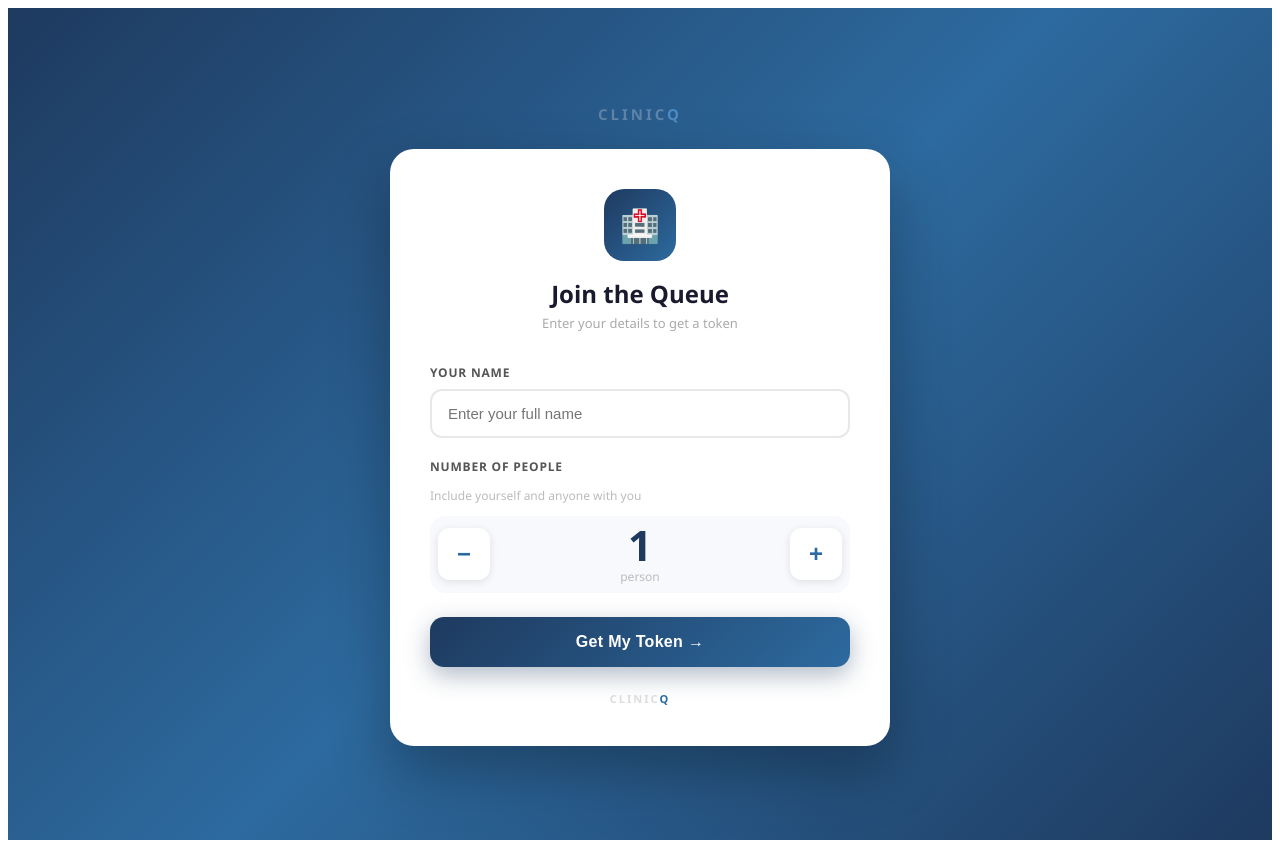
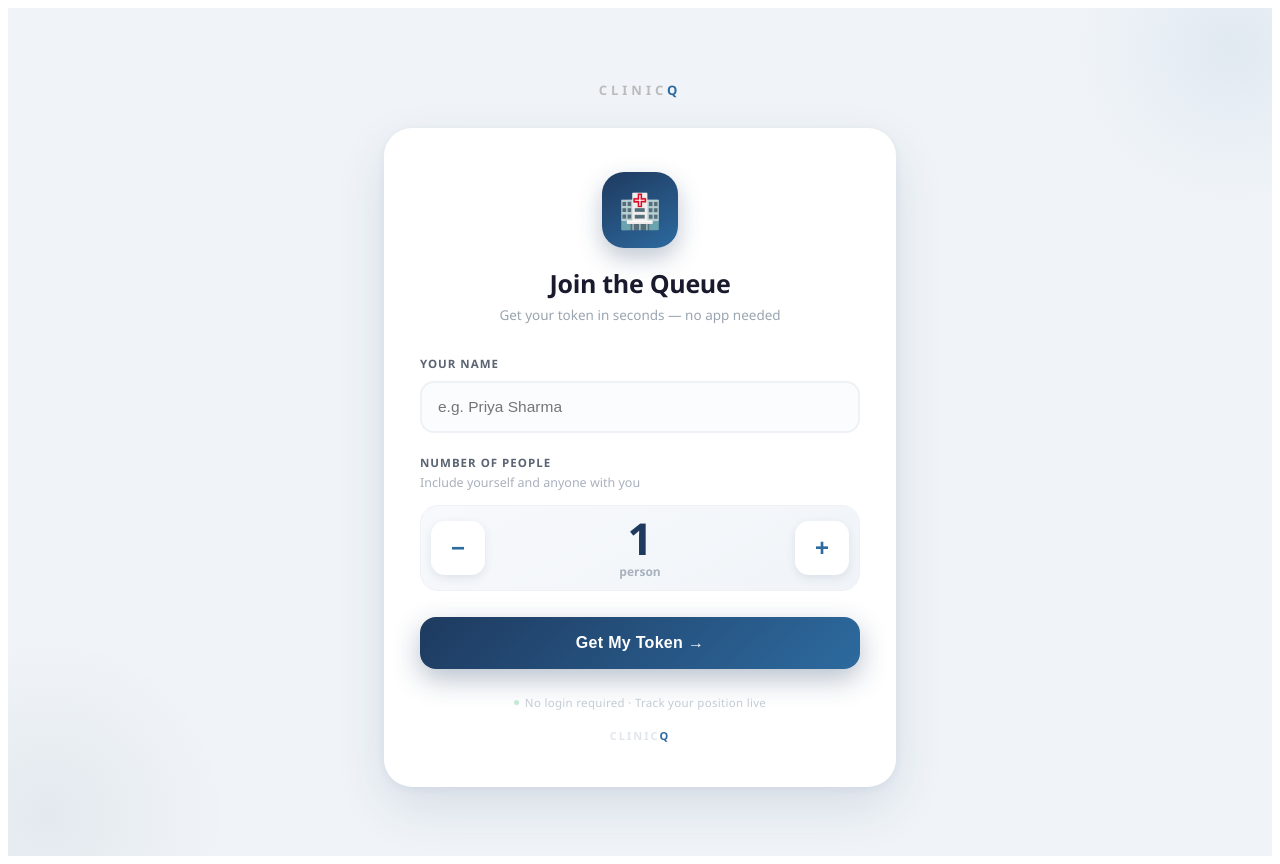
Before and after one commit to Bhavya-13/ClinicQ, a React (Vite) app in the folder client/: page /register in a window 1280 px wide. Built offline with nearby package versions, Linux system fonts and the light colour scheme; no server answers.

Commit message:
Redesign Register page to match Token/Admin visual style

```diff
--- a/client/src/pages/Register.jsx
+++ b/client/src/pages/Register.jsx
@@ -36,85 +36,220 @@ export default function Register() {
   };
 
   return (
-    <div style={{ minHeight: '100vh', background: 'linear-gradient(135deg,#1e3a5f 0%,#2d6a9f 50%,#1e3a5f 100%)', display: 'flex', flexDirection: 'column', alignItems: 'center', justifyContent: 'center', padding: '16px', fontFamily: "'Segoe UI',sans-serif" }}>
+    <div style={{
+      minHeight: '100vh',
+      background: '#f0f4f8',
+      display: 'flex',
+      flexDirection: 'column',
+      alignItems: 'center',
+      justifyContent: 'center',
+      padding: '24px 16px',
+      fontFamily: "'Segoe UI',sans-serif",
+      position: 'relative',
+      overflow: 'hidden',
+    }}>
 
-      <div style={{ marginBottom: '24px', textAlign: 'center' }}>
-        <span style={{ fontSize: '15px', fontWeight: '800', letterSpacing: '3px', textTransform: 'uppercase', color: 'rgba(255,255,255,0.25)' }}>
-          Clinic<span style={{ color: 'rgba(116,185,255,0.5)' }}>Q</span>
+      {/* Subtle decorative background accents */}
+      <div style={{
+        position: 'absolute', top: '-120px', right: '-120px',
+        width: '320px', height: '320px', borderRadius: '50%',
+        background: 'radial-gradient(circle, rgba(45,106,159,0.08) 0%, transparent 70%)',
+      }} />
+      <div style={{
+        position: 'absolute', bottom: '-140px', left: '-140px',
+        width: '360px', height: '360px', borderRadius: '50%',
+        background: 'radial-gradient(circle, rgba(30,58,95,0.06) 0%, transparent 70%)',
+      }} />
+
+      {/* Top brand mark */}
+      <div style={{ marginBottom: '28px', textAlign: 'center', position: 'relative', zIndex: 1 }}>
+        <span style={{ fontSize: '13px', fontWeight: '800', letterSpacing: '4px', textTransform: 'uppercase', color: '#bbb' }}>
+          Clinic<span style={{ color: '#2d6a9f' }}>Q</span>
         </span>
       </div>
 
-      <div style={{ background: 'white', borderRadius: '24px', padding: '40px', width: '100%', maxWidth: '420px', boxShadow: '0 25px 60px rgba(0,0,0,0.3)' }}>
+      <div style={{
+        background: 'white',
+        borderRadius: '28px',
+        padding: '44px 36px',
+        width: '100%',
+        maxWidth: '440px',
+        boxShadow: '0 20px 50px rgba(30,58,95,0.12), 0 2px 8px rgba(30,58,95,0.06)',
+        position: 'relative',
+        zIndex: 1,
+      }}>
 
+        {/* Header */}
         <div style={{ textAlign: 'center', marginBottom: '32px' }}>
-          <div style={{ width: '72px', height: '72px', background: 'linear-gradient(135deg,#1e3a5f,#2d6a9f)', borderRadius: '20px', display: 'flex', alignItems: 'center', justifyContent: 'center', margin: '0 auto 16px', fontSize: '32px' }}>
+          <div style={{
+            width: '76px', height: '76px',
+            background: 'linear-gradient(150deg,#1e3a5f 0%,#2d6a9f 100%)',
+            borderRadius: '22px',
+            display: 'flex', alignItems: 'center', justifyContent: 'center',
+            margin: '0 auto 18px',
+            fontSize: '34px',
+            boxShadow: '0 10px 24px rgba(30,58,95,0.28)',
+          }}>
             🏥
           </div>
-          <h1 style={{ fontSize: '24px', fontWeight: '800', color: '#1a1a2e', margin: '0 0 4px' }}>Join the Queue</h1>
-          <p style={{ color: '#aaa', fontSize: '13px', margin: 0 }}>Enter your details to get a token</p>
+          <h1 style={{ fontSize: '25px', fontWeight: '800', color: '#1a1a2e', margin: '0 0 6px', letterSpacing: '-0.3px' }}>
+            Join the Queue
+          </h1>
+          <p style={{ color: '#9aa5b1', fontSize: '13.5px', margin: 0 }}>
+            Get your token in seconds — no app needed
+          </p>
         </div>
 
         <form onSubmit={handleSubmit}>
 
-          <div style={{ marginBottom: '20px' }}>
-            <label style={{ display: 'block', fontSize: '12px', fontWeight: '700', color: '#555', marginBottom: '8px', textTransform: 'uppercase', letterSpacing: '0.8px' }}>
+          {/* Name field */}
+          <div style={{ marginBottom: '22px' }}>
+            <label style={{
+              display: 'block', fontSize: '11.5px', fontWeight: '700', color: '#5a6472',
+              marginBottom: '10px', textTransform: 'uppercase', letterSpacing: '1px',
+            }}>
               Your Name
             </label>
+            <div style={{ position: 'relative' }}>
               <input
                 type="text"
                 value={name}
                 onChange={e => setName(e.target.value)}
-              placeholder="Enter your full name"
+                placeholder="e.g. Priya Sharma"
                 required
-              style={{ width: '100%', border: '2px solid #e8e8e8', borderRadius: '12px', padding: '14px 16px', fontSize: '15px', color: '#1a1a2e', outline: 'none', boxSizing: 'border-box', transition: 'border-color 0.2s' }}
-              onFocus={e => e.target.style.borderColor = '#2d6a9f'}
-              onBlur={e => e.target.style.borderColor = '#e8e8e8'}
+                style={{
+                  width: '100%',
+                  border: '2px solid #eef1f5',
+                  background: '#fbfcfe',
+                  borderRadius: '14px',
+                  padding: '15px 16px',
+                  fontSize: '15.5px',
+                  color: '#1a1a2e',
+                  outline: 'none',
+                  boxSizing: 'border-box',
+                  transition: 'border-color 0.2s, background 0.2s',
+                }}
+                onFocus={e => { e.target.style.borderColor = '#2d6a9f'; e.target.style.background = '#ffffff'; }}
+                onBlur={e => { e.target.style.borderColor = '#eef1f5'; e.target.style.background = '#fbfcfe'; }}
               />
             </div>
+          </div>
 
-          <div style={{ marginBottom: '24px' }}>
-            <label style={{ display: 'block', fontSize: '12px', fontWeight: '700', color: '#555', marginBottom: '4px', textTransform: 'uppercase', letterSpacing: '0.8px' }}>
+          {/* People stepper */}
+          <div style={{ marginBottom: '26px' }}>
+            <label style={{
+              display: 'block', fontSize: '11.5px', fontWeight: '700', color: '#5a6472',
+              marginBottom: '4px', textTransform: 'uppercase', letterSpacing: '1px',
+            }}>
               Number of People
             </label>
-            <p style={{ fontSize: '12px', color: '#bbb', marginBottom: '12px' }}>Include yourself and anyone with you</p>
-            <div style={{ display: 'flex', alignItems: 'center', justifyContent: 'space-between', background: '#f7f9fc', borderRadius: '16px', padding: '8px' }}>
+            <p style={{ fontSize: '12.5px', color: '#a8b1bd', marginBottom: '14px', marginTop: '2px' }}>
+              Include yourself and anyone with you
+            </p>
+            <div style={{
+              display: 'flex', alignItems: 'center', justifyContent: 'space-between',
+              background: 'linear-gradient(150deg,#f7f9fc,#f0f4f8)',
+              borderRadius: '18px', padding: '10px',
+              border: '1px solid #eef1f5',
+            }}>
               <button type="button" onClick={() => handleNumChange(numPatients - 1)}
-                style={{ width: '52px', height: '52px', borderRadius: '12px', border: 'none', background: 'white', boxShadow: '0 2px 8px rgba(0,0,0,0.1)', fontSize: '24px', fontWeight: '700', color: '#2d6a9f', cursor: 'pointer' }}>
+                style={{
+                  width: '54px', height: '54px', borderRadius: '14px', border: 'none',
+                  background: 'white', boxShadow: '0 3px 10px rgba(30,58,95,0.1)',
+                  fontSize: '24px', fontWeight: '700', color: '#2d6a9f', cursor: 'pointer',
+                  transition: 'transform 0.15s',
+                }}
+                onMouseDown={e => e.currentTarget.style.transform = 'scale(0.94)'}
+                onMouseUp={e => e.currentTarget.style.transform = 'scale(1)'}
+              >
                 −
               </button>
               <div style={{ textAlign: 'center' }}>
-                <div style={{ fontSize: '42px', fontWeight: '900', color: '#1e3a5f', lineHeight: 1 }}>{numPatients}</div>
-                <div style={{ fontSize: '12px', color: '#bbb', marginTop: '2px' }}>{numPatients === 1 ? 'person' : 'people'}</div>
+                <div style={{ fontSize: '44px', fontWeight: '900', color: '#1e3a5f', lineHeight: 1 }}>
+                  {numPatients}
+                </div>
+                <div style={{ fontSize: '12px', color: '#a8b1bd', marginTop: '3px', fontWeight: '600' }}>
+                  {numPatients === 1 ? 'person' : 'people'}
+                </div>
               </div>
               <button type="button" onClick={() => handleNumChange(numPatients + 1)}
-                style={{ width: '52px', height: '52px', borderRadius: '12px', border: 'none', background: 'white', boxShadow: '0 2px 8px rgba(0,0,0,0.1)', fontSize: '24px', fontWeight: '700', color: '#2d6a9f', cursor: 'pointer' }}>
+                style={{
+                  width: '54px', height: '54px', borderRadius: '14px', border: 'none',
+                  background: 'white', boxShadow: '0 3px 10px rgba(30,58,95,0.1)',
+                  fontSize: '24px', fontWeight: '700', color: '#2d6a9f', cursor: 'pointer',
+                  transition: 'transform 0.15s',
+                }}
+                onMouseDown={e => e.currentTarget.style.transform = 'scale(0.94)'}
+                onMouseUp={e => e.currentTarget.style.transform = 'scale(1)'}
+              >
                 +
               </button>
             </div>
           </div>
 
+          {/* Live summary chip */}
           {name.trim() && (
-            <div style={{ background: '#f0f7ff', border: '1.5px solid #cce0f5', borderRadius: '12px', padding: '12px 16px', marginBottom: '20px' }}>
-              <p style={{ margin: 0, fontSize: '14px', color: '#2d6a9f' }}>
+            <div style={{
+              background: 'linear-gradient(135deg,#f0f7ff,#e8f2ff)',
+              border: '1.5px solid #d3e6f7',
+              borderRadius: '14px',
+              padding: '14px 18px',
+              marginBottom: '20px',
+              display: 'flex',
+              alignItems: 'center',
+              gap: '10px',
+            }}>
+              <span style={{ fontSize: '18px' }}>👤</span>
+              <p style={{ margin: 0, fontSize: '13.5px', color: '#2d6a9f', lineHeight: 1.4 }}>
                 Registering <strong>{name.trim()}</strong>
                 {numPatients > 1 && <span> + {numPatients - 1} other{numPatients > 2 ? 's' : ''}</span>}
               </p>
             </div>
           )}
 
+          {/* Error */}
           {error && (
-            <div style={{ background: '#fff0f0', border: '1.5px solid #ffcccc', borderRadius: '12px', padding: '12px 16px', marginBottom: '20px' }}>
-              <p style={{ margin: 0, fontSize: '14px', color: '#cc0000' }}>{error}</p>
+            <div style={{
+              background: '#fff0f0', border: '1.5px solid #ffcccc', borderRadius: '14px',
+              padding: '13px 16px', marginBottom: '20px', display: 'flex', alignItems: 'center', gap: '10px',
+            }}>
+              <span style={{ fontSize: '16px' }}>⚠️</span>
+              <p style={{ margin: 0, fontSize: '13.5px', color: '#cc0000' }}>{error}</p>
             </div>
           )}
 
+          {/* Submit */}
           <button type="submit" disabled={loading}
-            style={{ width: '100%', background: loading ? '#aaa' : 'linear-gradient(135deg,#1e3a5f,#2d6a9f)', color: 'white', border: 'none', borderRadius: '14px', padding: '16px', fontSize: '16px', fontWeight: '700', cursor: loading ? 'not-allowed' : 'pointer', boxShadow: '0 8px 24px rgba(30,58,95,0.35)', letterSpacing: '0.3px' }}>
+            style={{
+              width: '100%',
+              background: loading ? '#c3c9d1' : 'linear-gradient(135deg,#1e3a5f,#2d6a9f)',
+              color: 'white',
+              border: 'none',
+              borderRadius: '16px',
+              padding: '17px',
+              fontSize: '16px',
+              fontWeight: '700',
+              cursor: loading ? 'not-allowed' : 'pointer',
+              boxShadow: loading ? 'none' : '0 10px 28px rgba(30,58,95,0.32)',
+              letterSpacing: '0.3px',
+              transition: 'transform 0.15s, box-shadow 0.15s',
+            }}
+            onMouseDown={e => { if (!loading) e.currentTarget.style.transform = 'scale(0.98)'; }}
+            onMouseUp={e => { if (!loading) e.currentTarget.style.transform = 'scale(1)'; }}
+          >
             {loading ? 'Registering...' : 'Get My Token →'}
           </button>
         </form>
 
-        <p style={{ textAlign: 'center', fontSize: '11px', color: '#ddd', marginTop: '24px', marginBottom: 0, letterSpacing: '2px', fontWeight: '700' }}>
+        {/* Footer trust line */}
+        <div style={{ display: 'flex', alignItems: 'center', justifyContent: 'center', gap: '6px', marginTop: '26px' }}>
+          <span style={{ width: '5px', height: '5px', borderRadius: '50%', background: '#c3e9d8' }} />
+          <p style={{ fontSize: '11.5px', color: '#c3cbd4', margin: 0, letterSpacing: '0.3px' }}>
+            No login required · Track your position live
+          </p>
+        </div>
+
+        <p style={{ textAlign: 'center', fontSize: '11px', color: '#e2e6eb', marginTop: '18px', marginBottom: 0, letterSpacing: '2px', fontWeight: '700' }}>
           CLINIC<span style={{ color: '#2d6a9f' }}>Q</span>
         </p>
       </div>
```
Lines whose indentation alone changed are shown as unchanged.
